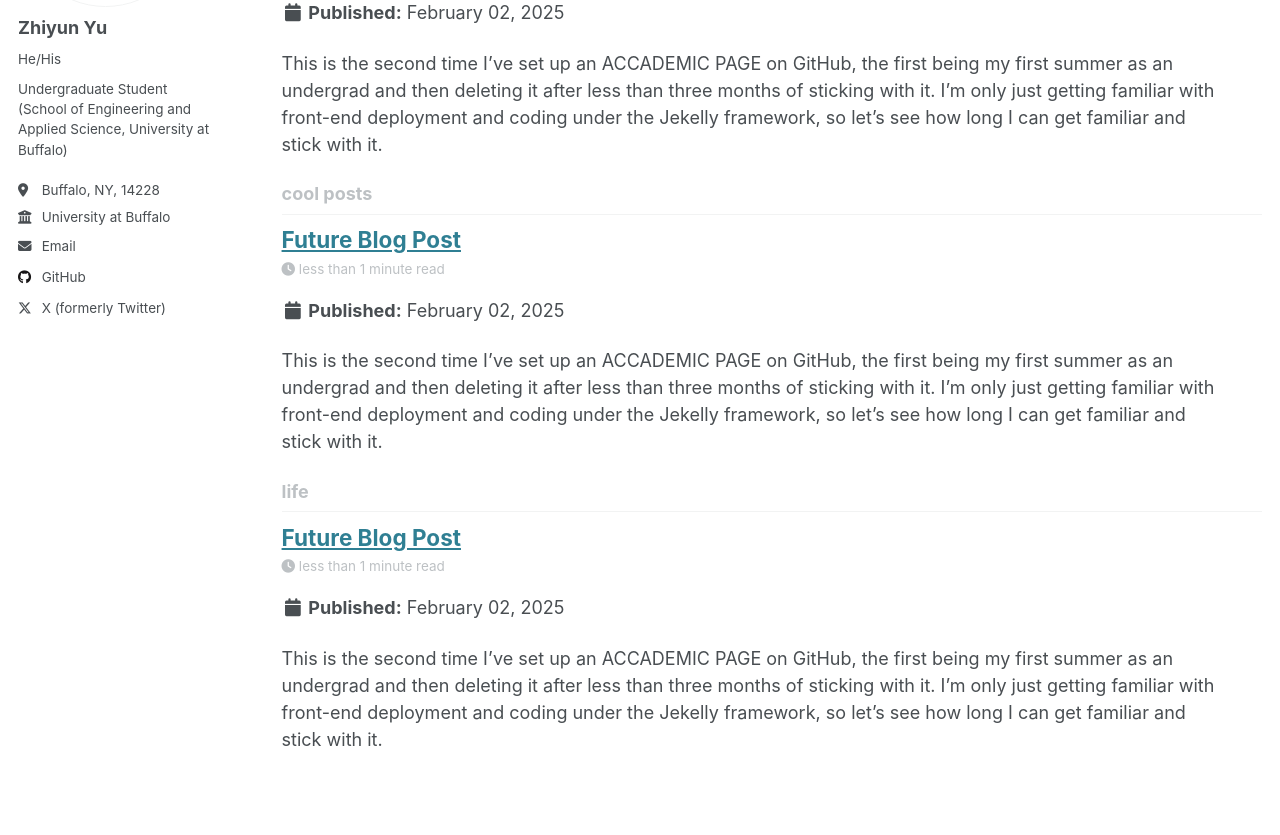
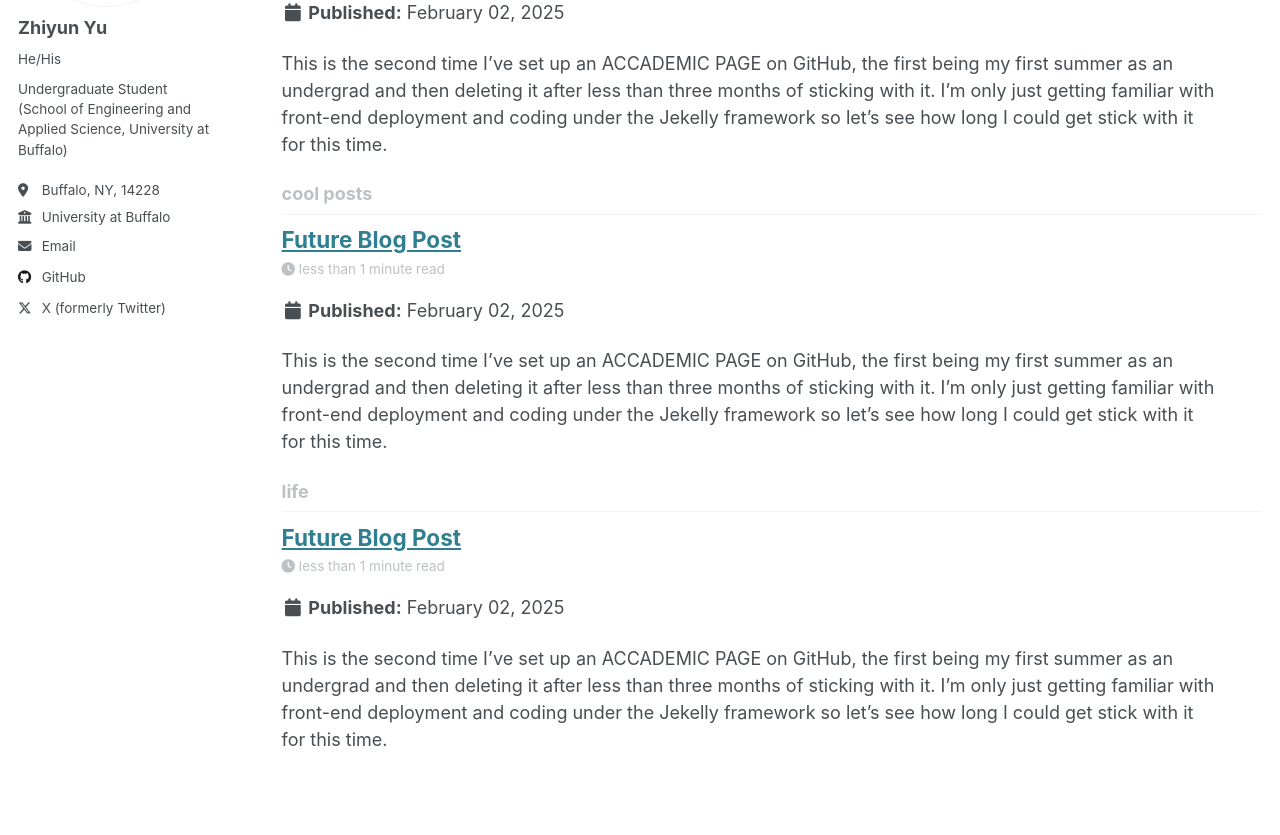
Before and after one commit to tobu61106f/tobu61106f.github.io, a Jekyll site: the page built from _pages/tag-archive.html, in a window 1280 px wide and 1400 px high. Shown: the part 274-1109 px from the top of the window. Built offline with Jekyll 4.4.1, drawn with Linux system fonts in a browser that asks for light colours.

Commit message:
Update 2025-02-02-information-post.md

```diff
--- a/_posts/2025-02-02-information-post.md
+++ b/_posts/2025-02-02-information-post.md
@@ -8,8 +8,8 @@
   - coding
 ---
 
-This is the second time I've set up an ACCADEMIC PAGE on GitHub, the first being my first summer as an undergrad and then deleting it after less than three months of sticking with it. I'm only just getting familiar with front-end deployment and coding under the Jekelly framework, so let's see how long I can get familiar and stick with it.
+This is the second time I've set up an ACCADEMIC PAGE on GitHub, the first being my first summer as an undergrad and then deleting it after less than three months of sticking with it. I'm only just getting familiar with front-end deployment and coding under the Jekelly framework so let's see how long I could get stick with it for this time.
 
-By the way, I took another trip to Japan last month, I went to Osaka, Tokyo, and Shikoku, and it was nice to ride the breadman (アンパンマン）limited express train after two years on Shikoku Island. I really miss the diesel smell of the 2700 series DMU gas powered bike, it brings me back to my youngest childhood memory for the first smell.
+By the way, just took another trip to Japan last month, I went to Osaka, Tokyo, and Shikoku, it was nice to ride the breadman (アンパンマン）limited express train again for not being there two years... I really miss the diesel smell of the 2700 series DMU powered gas, it just brings me back to my youngest childhood memory for my hometown.
 
-<img src='/images/Nanpu_12_20250104.png'>
+<img src='/images/Nanpu_12_20250104.jpg'>
```
